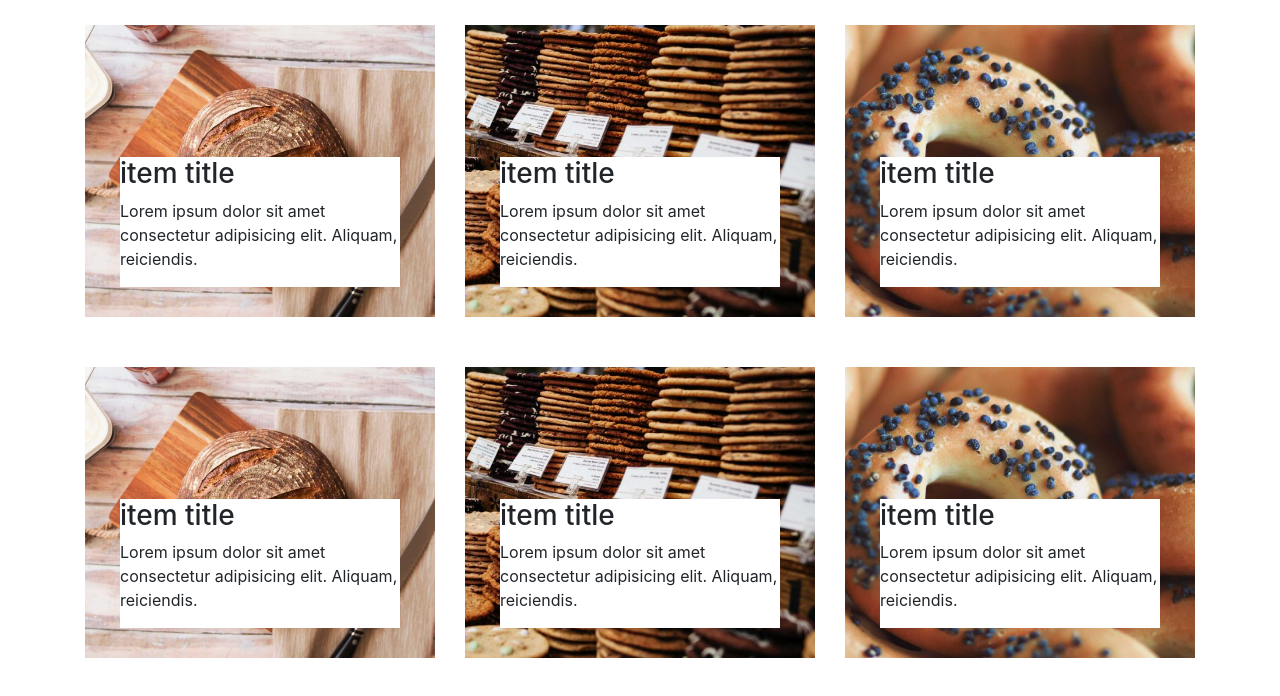
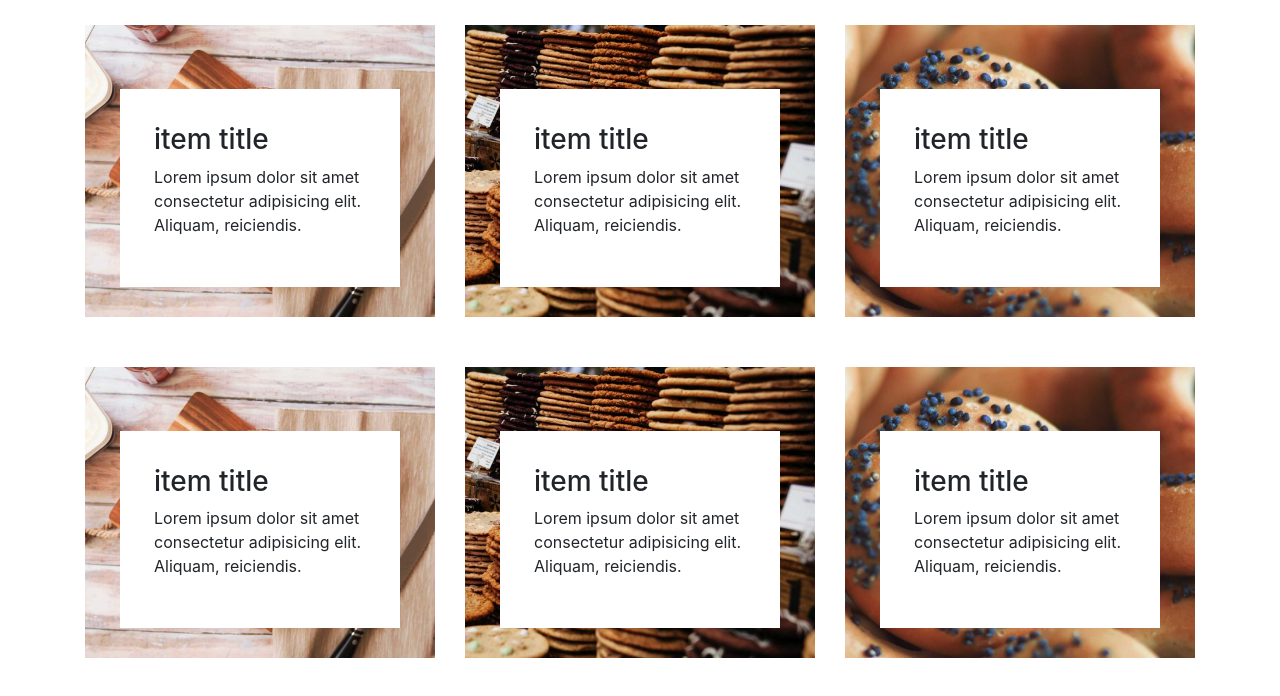
Before and after one commit to khforever/teamWord, a plain HTML site: page index.html in a window 1280 px wide. Drawn offline with Linux system fonts and the light colour scheme.

Commit message:
update in css

```diff
--- a/css/style.css
+++ b/css/style.css
@@ -3,6 +3,7 @@
     width: 80%;
     left: 10% ;
     bottom : 30px;
+padding: 34px;
 
 }
 .item{
```
